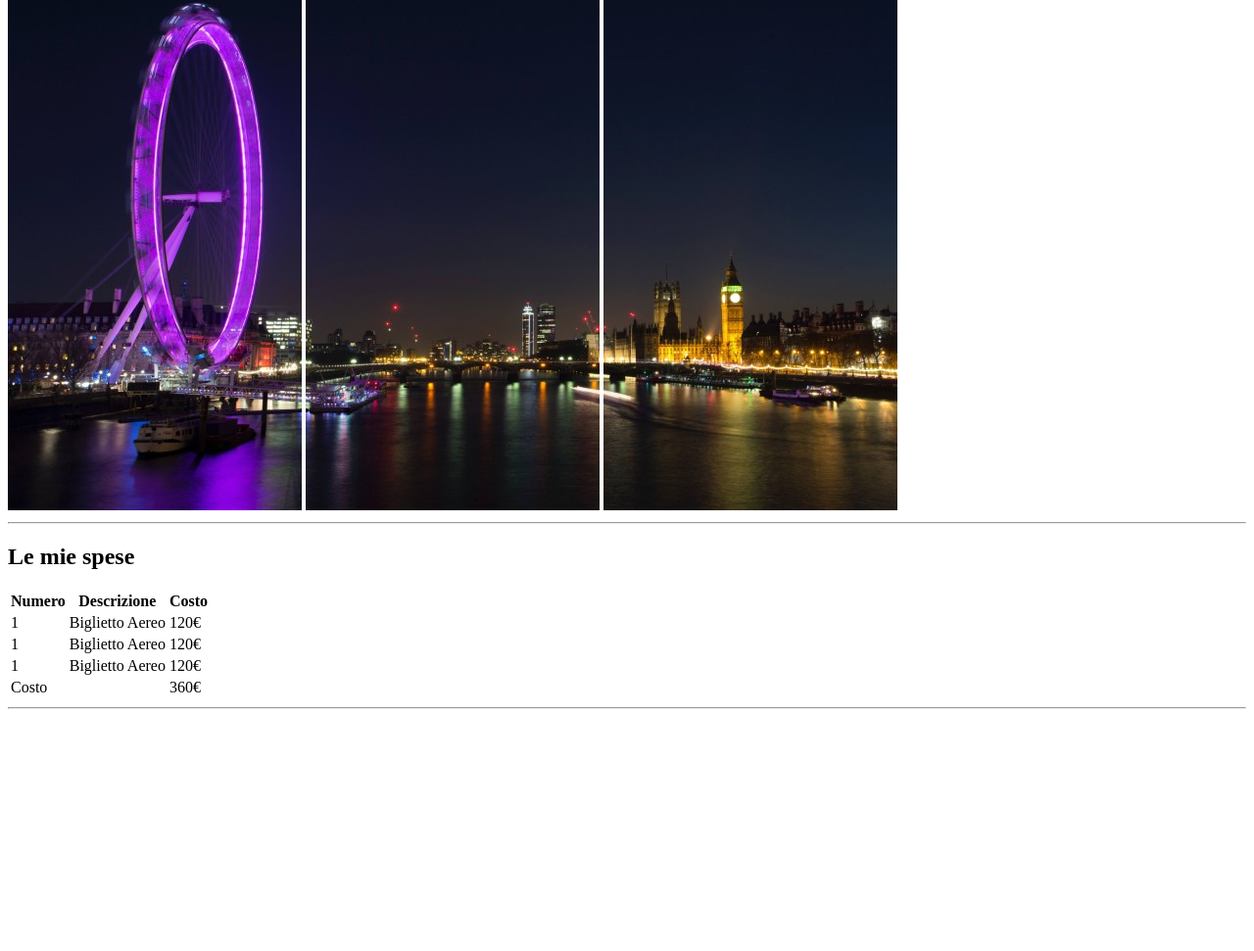
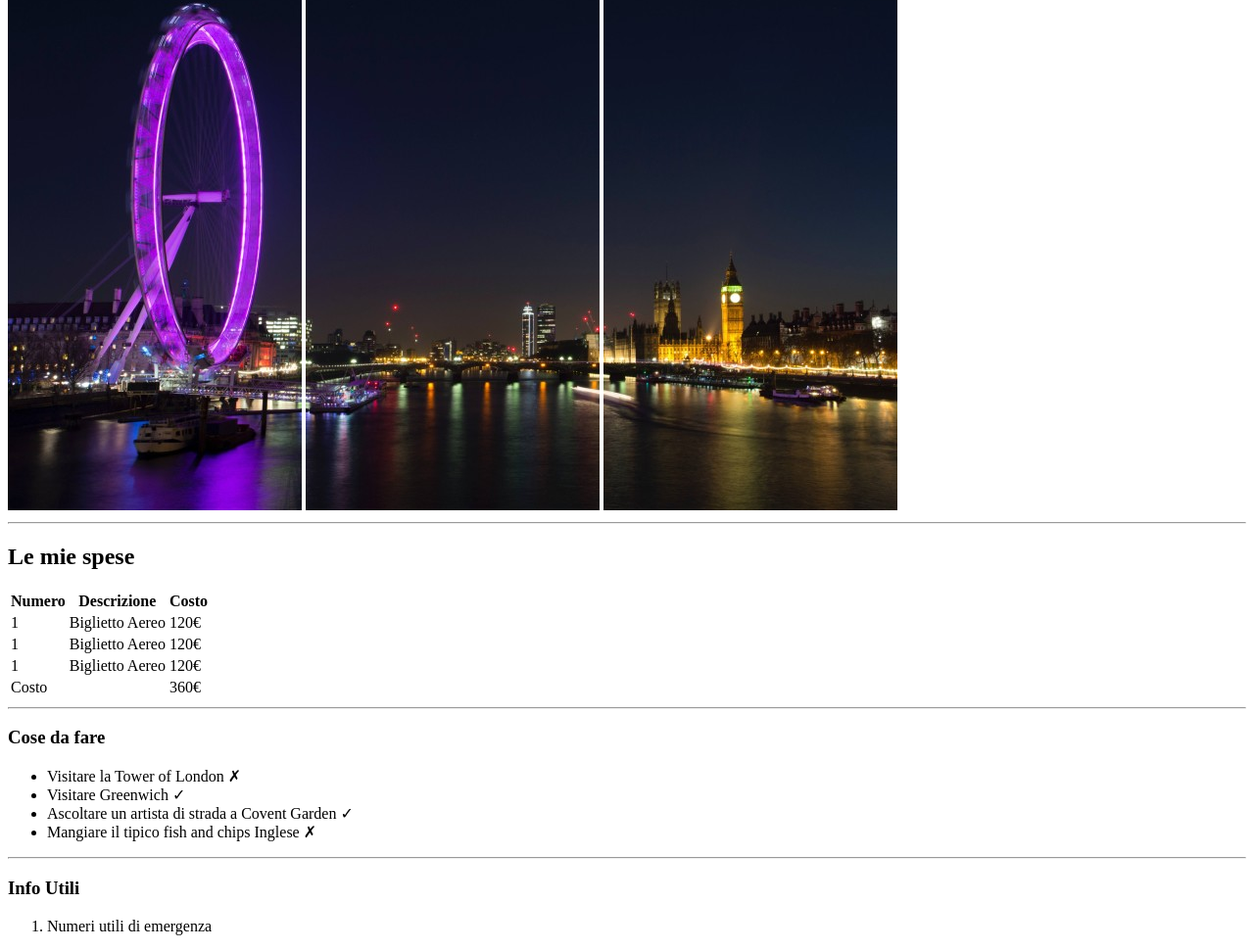
Before and after one commit to MatteoBassanin/html-london-trip, a plain HTML site: page index.html in a window 1280 px wide. Shown: the part 159-1130 px from the top of the page at 98% size. Before the commit the page ends 891 px from the top, so only its background shows below. Drawn offline with Linux system fonts and the light colour scheme.

Commit message:
inizio sezioni

```diff
--- a/index.html
+++ b/index.html
@@ -64,6 +64,29 @@
             <hr>
         </section>
 
+        <!-- inizio seconda sezione -->
+
+        <section>
+            <h3>Cose da fare</h3>
+            <ul>
+                <li>Visitare la Tower of London &#10007;</li>
+                <li>Visitare Greenwich &#10003;</li>
+                <li>Ascoltare un artista di strada a Covent Garden &#10003;</li>
+                <li>Mangiare il tipico fish and chips Inglese &#10007;</li>
+            </ul>
+
+            <hr>
+        </section>
+
+        <!-- inizio terza sezione -->
+
+        <section>
+            <h3>Info Utili</h3>
+            <ol>
+                <li>Numeri utili di emergenza</li>
+            </ol>
+        </section>
+
     </main>
 
 
```
